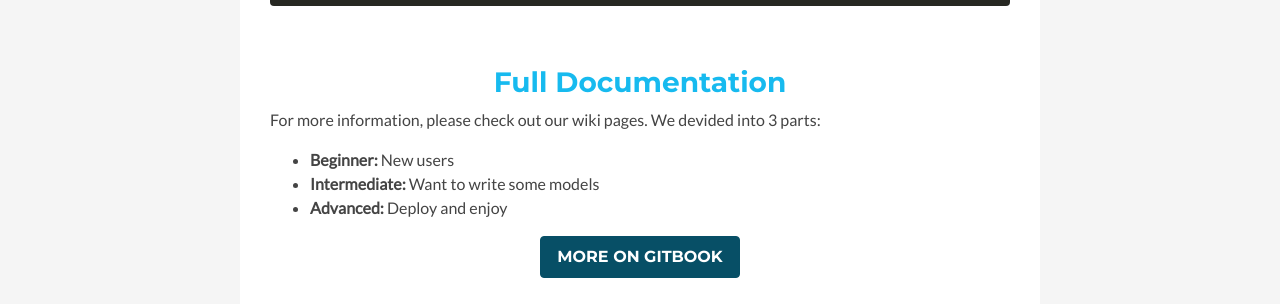
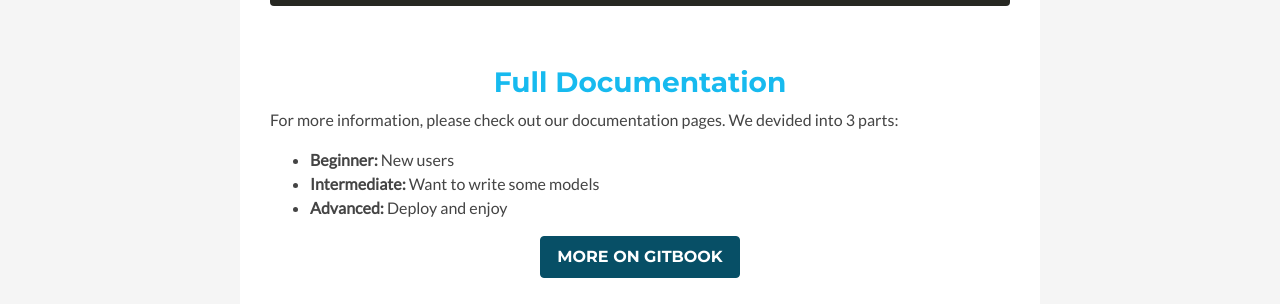
Before and after one commit to vbisrikkanth/mbt-website, a Jekyll site: the page built from index.md, in a window 1280 px wide and 900 px high, scrolled down 2793 px. Shown: the part 150-454 px from the top of the window. Built offline with Jekyll 4.4.1, drawn with Linux system fonts in a browser that asks for light colours; comment, search, counter and statistics services are not loaded.

Commit message:
Update docs link

```diff
--- a/_includes/docs.html
+++ b/_includes/docs.html
@@ -30,7 +30,7 @@
 
             <div class="block">
                 <h3 class="sub-title text-center">Full Documentation</h3>
-                <p>For more information, please check out our wiki pages. We devided into 3 parts:</p>
+                <p>For more information, please check out our documentation pages. We devided into 3 parts:</p>
                 <ul>
                     <li><strong>Beginner:</strong> New users</li>
                     <li><strong>Intermediate:</strong> Want to write some models</li>
--- a/_includes/promo.html
+++ b/_includes/promo.html
@@ -12,7 +12,7 @@
         <ul class="meta list-inline">
             <li class="list-inline-item"><a href="https://github.com/tienvx/mbt-bundle" target="_blank">View on
                 GitHub</a></li>
-            <li class="list-inline-item"><a href="https://github.com/tienvx/mbt-bundle/wiki" target="_blank">Full
+            <li class="list-inline-item"><a href="https://mbtbundle.gitbook.io/docs/" target="_blank">Full
                 Documentation</a></li>
             <li class="list-inline-item">Created by: <a href="https://tienvx.github.io/" target="_blank">Tien Vo</a> at
                 GO1
```
